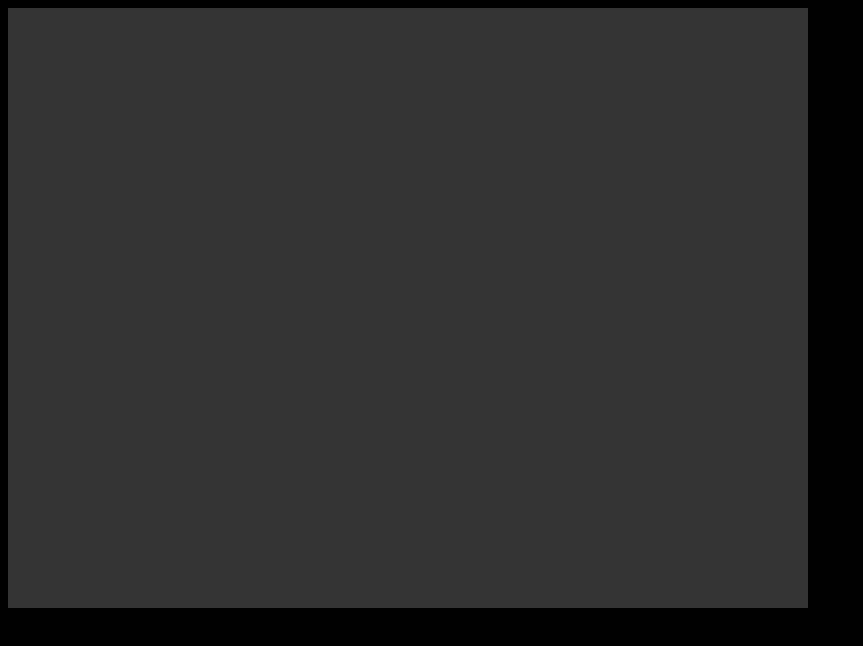
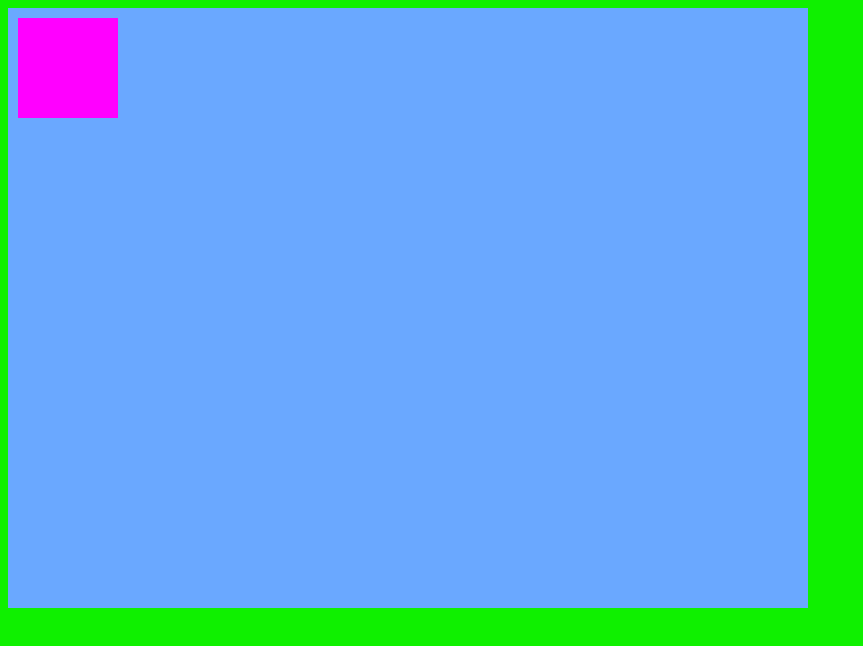
Before and after one commit to MicrotonalGrid/MicrotonalGrid, a plain HTML site: page index.html in a window 1280 px wide. Shown: the whole page, without its empty margins (0-863 px from the left). Drawn offline with Linux system fonts and the light colour scheme.

Commit message:
adding translation.

```diff
--- a/colours.css
+++ b/colours.css
@@ -1,9 +1,19 @@
 body
 {
-	background:#000000;
+	background:#0ff000;
 }
 
-canvas
+#matrix
 {
-	background:#333333;
+	background:#6aa8ff;
+	width: 800px;
+	height: 600px;
 }
+
+.button2
+{
+	background:#FF00FF;
+	width:100px;
+	height:100px;
+
+}
--- a/index.html
+++ b/index.html
@@ -4,7 +4,8 @@
 		<link rel="stylesheet" type="text/css" href="colours.css" />
 	</head>
 	<body>
-		<canvas id="matrix" width ="800" height = "600"></canvas>
-		 <script src="main.js"></script>
+		<!--<canvas id="matrix" width ="800" height = "600"></canvas>-->
+		<div id="matrix"></div>
+		<script src="main.js"></script>
 	</body>
 </html>
--- a/main.js
+++ b/main.js
@@ -4,3 +4,18 @@ var osc = audioCtx.createOscillator();
 osc.start();
 
 osc.connect(audioCtx.destination);
+
+
+let square1 = document.createElement("div");
+
+square1.id = "lol'";
+square1.className = "button2";
+square1.style.cssText="transform:translate(10px, 10px)";
+
+ document.getElementById("matrix").appendChild(square1);
+
+// var Somethign = "<span class=\"button2\"></span>";
+//		document.getElementById("matrix").innerHTML += Somethign;
+
+// var Somethign = "<span class=\"greenSquare\"></span>";
+//		document.getElementById("caissa").innerHTML += Somethign;
```
